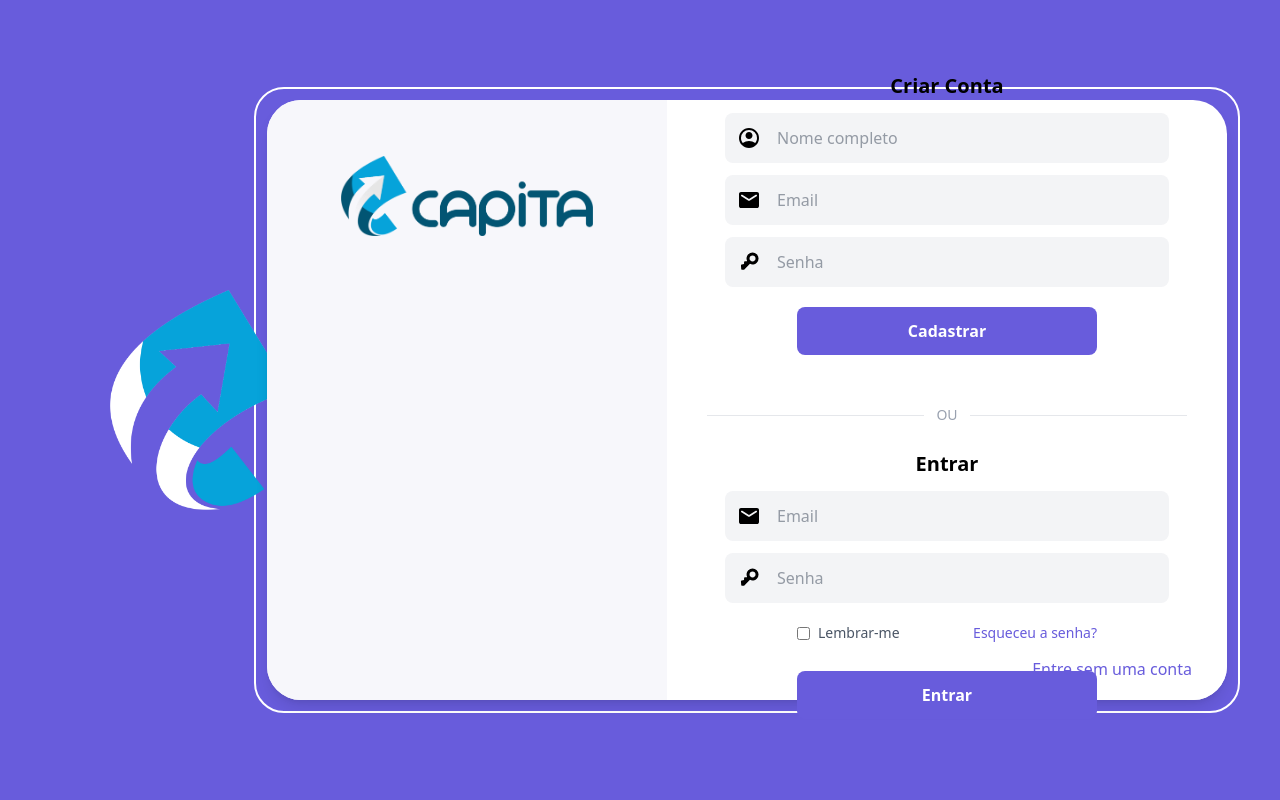
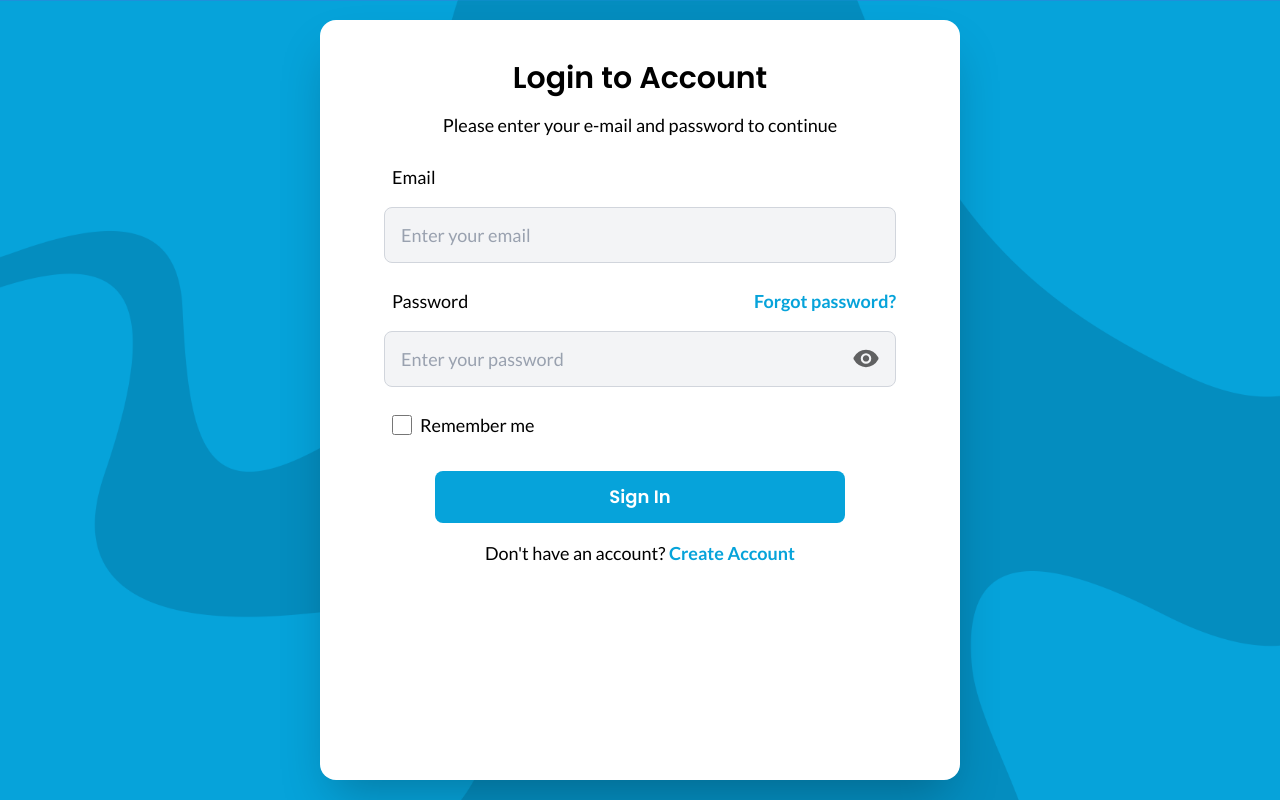
Before and after one commit to gabrielleaosb/capita, a Django app: page /login/ in a window 1280 px wide. Run offline with Django 5.2, Linux system fonts and the light colour scheme; style sheets or scripts are compiled from the project's sources; parts of the project's set-up code (start-up, migrations or seed data) failed here and were passed over; some libraries are stand-ins or nearby versions.

Commit message:
Login/Register Page Design + Animations

```diff
--- a/backend/users/urls.py
+++ b/backend/users/urls.py
@@ -3,6 +3,7 @@ from . import views
 
 urlpatterns = [
     path('login/', views.login, name='login'),
+    path('register/', views.register, name='register'),
     path('verify_google_token/', views.verify_google_token, name='verify_google_token'),
     path('api/check_email/', views.check_email, name='check_email'),
     path('home/', views.home, name='home'),
--- a/backend/users/views.py
+++ b/backend/users/views.py
@@ -18,6 +18,50 @@ FB_APP_ID = settings.FB_APP_ID
 FB_MEASUREMENT_ID = settings.FB_MEASUREMENT_ID
 
 logger = logging.getLogger(__name__)
+
+def register(request):
+    if request.session.get('firebase_token'):
+        return redirect('home')
+    if request.method == 'POST':
+        auth_header = request.headers.get('Authorization')
+        if not auth_header or not auth_header.startswith('Bearer '):
+            return JsonResponse({
+                'status': 'error',
+                'message': 'Token não fornecido'
+            }, status=401)
+        try:
+            token = auth_header.split('Bearer ')[1]
+            user_data = get_user_data(token)
+            if not user_data:
+                return JsonResponse({
+                    'status': 'error',
+                    'message': 'Token inválido'
+                }, status=401)
+            firebase_user = create_or_update_user(user_data)
+            if not firebase_user:
+                return JsonResponse({
+                    'status': 'error',
+                    'message': 'Erro ao processar usuário'
+                }, status=500)
+            return JsonResponse({
+                'status': 'success',
+                'user': user_data
+            })
+        except Exception as e:
+            logger.error(f"Erro no registro Firebase: {str(e)}")
+            return JsonResponse({
+                'status': 'error',
+                'message': str(e)
+            }, status=500)
+    return render(request, 'register.html', {
+        'FB_API_KEY': FB_API_KEY,
+        'FB_AUTH_DOMAIN': FB_AUTH_DOMAIN,
+        'FB_PROJECT_ID': FB_PROJECT_ID,
+        'FB_STORAGE_BUCKET': FB_STORAGE_BUCKET,
+        'FB_MESSAGING_SENDER_ID': FB_MESSAGING_SENDER_ID,
+        'FB_APP_ID': FB_APP_ID,
+        'FB_MEASUREMENT_ID': FB_MEASUREMENT_ID,
+    })
 
 def login(request):
     if request.session.get('firebase_token'):
@@ -62,7 +106,7 @@ def login(request):
                 'message': str(e)
             }, status=500)
 
-    return render(request, 'firebase_test.html', {
+    return render(request, 'login.html', {
         'FB_API_KEY': FB_API_KEY,
         'FB_AUTH_DOMAIN': FB_AUTH_DOMAIN,
         'FB_PROJECT_ID': FB_PROJECT_ID,
--- /dev/null
+++ b/frontend/static/css/fonts.css
@@ -0,0 +1,32 @@
+@import url('https://fonts.googleapis.com/css2?family=Fira+Code:wght@300..700&family=Lato:ital,wght@0,100;0,300;0,400;0,700;0,900;1,100;1,300;1,400;1,700;1,900&family=Poppins:wght@400;600;700;800&family=Roboto+Slab:wght@100..900&display=swap');
+
+/* Lato */
+.font-lato-thin        { font-family: 'Lato', sans-serif; font-weight: 100; }
+.font-lato-light       { font-family: 'Lato', sans-serif; font-weight: 300; }
+.font-lato-regular     { font-family: 'Lato', sans-serif; font-weight: 400; }
+.font-lato-bold        { font-family: 'Lato', sans-serif; font-weight: 700; }
+.font-lato-black       { font-family: 'Lato', sans-serif; font-weight: 900; }
+.font-lato-italic      { font-family: 'Lato', sans-serif; font-style: italic; }
+
+/* Poppins */
+.font-poppins-regular  { font-family: 'Poppins', sans-serif; font-weight: 400; }
+.font-poppins-semibold { font-family: 'Poppins', sans-serif; font-weight: 600; }
+.font-poppins-bold     { font-family: 'Poppins', sans-serif; font-weight: 700; }
+.font-poppins-extrabold{ font-family: 'Poppins', sans-serif; font-weight: 800; }
+
+/* Fira Code */
+.font-firacode-light   { font-family: 'Fira Code', monospace; font-weight: 300; }
+.font-firacode-regular { font-family: 'Fira Code', monospace; font-weight: 400; }
+.font-firacode-medium  { font-family: 'Fira Code', monospace; font-weight: 500; }
+.font-firacode-semibold{ font-family: 'Fira Code', monospace; font-weight: 600; }
+.font-firacode-bold    { font-family: 'Fira Code', monospace; font-weight: 700; }
+
+/* Roboto Slab */
+.font-robotoslab-thin    { font-family: 'Roboto Slab', serif; font-weight: 100; }
+.font-robotoslab-light   { font-family: 'Roboto Slab', serif; font-weight: 300; }
+.font-robotoslab-regular { font-family: 'Roboto Slab', serif; font-weight: 400; }
+.font-robotoslab-medium  { font-family: 'Roboto Slab', serif; font-weight: 500; }
+.font-robotoslab-semibold{ font-family: 'Roboto Slab', serif; font-weight: 600; }
+.font-robotoslab-bold    { font-family: 'Roboto Slab', serif; font-weight: 700; }
+.font-robotoslab-extrabold{ font-family: 'Roboto Slab', serif; font-weight: 800; }
+.font-robotoslab-black   { font-family: 'Roboto Slab', serif; font-weight: 900; }
--- /dev/null
+++ b/frontend/static/css/styles.css
@@ -0,0 +1,21 @@
+@keyframes pulse-grow {
+    0%, 100% { transform: scale(1);}
+    50% { transform: scale(1.15);}
+  }
+  .animate-pulse-grow {
+    animation: pulse-grow 0.8s infinite;
+  }
+
+  @keyframes grow-fade-in {
+    0% {
+      opacity: 0;
+      transform: scale(0.92);
+    }
+    100% {
+      opacity: 1;
+      transform: scale(1);
+    }
+  }
+  .animate-grow-in {
+    animation: grow-fade-in 0.6s both;
+  }
--- a/frontend/static/js/firebase_auth.js
+++ b/frontend/static/js/firebase_auth.js
@@ -79,7 +79,25 @@ async function sendTokenToBackend(token) {
 
   const data = await response.json();
   if (data.status === 'success') {
-    window.location.href = data.redirect_url || '/home/';
+    const loginDiv = document.getElementById('loginResult');
+    const registerDiv = document.getElementById('registerResult');
+    let targetDiv = loginDiv || registerDiv;
+    if (targetDiv) {
+      targetDiv.textContent = loginDiv
+        ? 'Logado com sucesso!'
+        : 'Conta criada com sucesso!';
+      targetDiv.classList.remove('text-red-600', 'text-green-600');
+      targetDiv.classList.add('animate-pulse-grow');
+      targetDiv.style.color = '#06A3DA';
+      targetDiv.style.fontWeight = 'bold';
+      setTimeout(() => {
+        window.location.href = data.redirect_url || '/home/';
+      }, 2200);
+    } else {
+      setTimeout(() => {
+        window.location.href = data.redirect_url || '/home/';
+      }, 2200);
+    }
   } else {
     throw new Error(data.message || 'Erro no backend');
   }
--- a/frontend/templates/firebase_test.html
+++ /dev/null
@@ -1,108 +0,0 @@
-{% load static %}
-<!DOCTYPE html>
-<html lang="pt-br">
-  <head>
-    <meta charset="UTF-8" />
-    <title>Capita</title>
-    <meta name="viewport" content="width=device-width, initial-scale=1" />
-    <meta name="csrf-token" content="{{ csrf_token }}">
-    <link href="{% static 'css/output.css' %}" rel="stylesheet">
-    <link rel="icon" href="{% static "images/logo/icone_cor.svg" %}" type="image/svg+xml" />
-    <style>
-      body {
-        background-color: #685cdc;
-      }
-    </style>
-  </head>
-  <body class="min-h-screen flex items-center justify-end">
-    <img src="{% static "images/logo/icone_branco.png" %}" class="w-auto h-[220px] absolute left-[110px]">
-    <div class="mr-10 relative p-[13px]">
-      <div class="absolute inset-0 border-2 border-white rounded-[30px] bg-transparent -z-10"></div>
-      <div class="borda-externa bg-white flex w-[1450px] max-w-[75vw] min-h-[600px] max-h-[75vh] rounded-[34px] shadow-lg">
-        <!-- Lado esquerdo: Imagem -->
-        <div class="flex-1 flex items-start pt-14 justify-center bg-[#f7f7fb] rounded-l-[34px]">
-          <!-- Coloque sua imagem SVG ou IMG aqui -->
-          <img src="{% static "images/logo/capita.tif_cor.png" %}" class="w-auto h-[80px] object-contain">
-        </div>
-        <!-- Lado direito: Formulários -->
-        <div class="flex-[1.2] flex flex-col justify-center px-10 mt-8 py-12 rounded-r-[34px] bg-white">
-          <a href="{% url 'home' %}" class="text-[#685cdc] hover:underline cursor-pointer absolute bottom-8 right-12">Entre sem uma conta</a>
-          <!-- Registro -->
-          <form id="registerForm" class="flex flex-col gap-3 items-center">
-            <h1 class="font-bold text-[20px]">Criar Conta</h1>
-            <div class="flex items-center bg-gray-100 rounded-lg px-3 gap-4">
-              <img src="{% static "images/icons/user_black.svg" %}" alt="Icone de usuario">
-              <input type="text" id="regName" name="name" placeholder="Nome completo" required class="bg-transparent flex-1 py-3 w-[380px] h-[50px] outline-none text-gray-700" />
-            </div>
-            <div class="flex items-center bg-gray-100 rounded-lg px-3 gap-4">
-              <img src="{% static "images/icons/email_icon_black.svg" %}" alt="Icone de email">
-              <input type="email" id="regEmail" name="email" placeholder="Email" required class="bg-transparent flex-1 py-3 w-[380px] h-[50px] outline-none text-gray-700" />
-            </div>
-            <div class="flex items-center bg-gray-100 rounded-lg px-3 gap-4">
-              <img src="{% static "images/icons/key_black.svg" %}" alt="Icone de senha" class="rotate-[135deg]">
-              <input type="password" id="regPassword" name="password" placeholder="Senha" required class="bg-transparent flex-1 py-3 w-[380px] h-[50px] outline-none text-gray-700" />
-            </div>
-            <button type="submit" id="registerBtn" class="mt-2 p-3 bg-[#685cdc] text-white font-bold rounded-lg hover:bg-[#574bb3] w-[300px] transition">Cadastrar</button>
-            <div class="msg text-center min-h-[22px]" id="registerResult"></div>
-          </form>
-          <!-- Separador -->
-          <div class="flex items-center my-4">
-            <div class="flex-1 h-px bg-gray-200"></div>
-            <span class="mx-3 text-gray-400 text-sm">OU</span>
-            <div class="flex-1 h-px bg-gray-200"></div>
-          </div>
-          <!-- Login -->
-          <form id="loginForm" class="flex flex-col gap-3 mt-2 items-center">
-            <h1 class="font-bold text-[20px]">Entrar</h1>
-            <div class="flex items-center bg-gray-100 rounded-lg px-3 gap-4">
-              <img src="{% static "images/icons/email_icon_black.svg" %}" alt="Icone de email">
-              <input type="email" id="loginEmail" name="email" placeholder="Email" required class="bg-transparent flex-1 py-3 w-[380px] h-[50px] outline-none text-gray-700" />
-            </div>
-            <div class="flex items-center bg-gray-100 rounded-lg px-3 gap-4">
-              <img src="{% static "images/icons/key_black.svg" %}" alt="Icone de senha" class="rotate-[135deg]">
-              <input type="password" id="loginPassword" name="password" placeholder="Senha" required class="bg-transparent flex-1 py-3 w-[380px] h-[50px] outline-none text-gray-700" />
-            </div>
-            <div class="flex items-center justify-between text-sm mt-2 w-[300px]">
-              <label class="flex items-center gap-2">
-                <input type="checkbox" class="accent-[#685cdc]">
-                <span class="text-gray-600">Lembrar-me</span>
-              </label>
-              <a href="#" class="text-[#685cdc] hover:underline">Esqueceu a senha?</a>
-            </div>
-            <button type="submit" id="loginBtn" class="mt-4 bg-[#685cdc] text-white font-bold rounded-lg py-3 hover:bg-[#574bb3] w-[300px] transition">Entrar</button>
-            <div class="msg text-center mt-2 min-h-[22px]" id="loginResult"></div>
-          </form>
-        </div>
-      </div>
-    </div>
-    <script type="module">
-      console.log("Script do template executado");
-
-      const showLogin = document.getElementById("showLogin");
-      const showRegister = document.getElementById("showRegister");
-
-      window.firebaseConfig = {
-        apiKey: "{{ FB_API_KEY }}",
-        authDomain: "{{ FB_AUTH_DOMAIN }}",
-        projectId: "{{ FB_PROJECT_ID }}",
-        storageBucket: "{{ FB_STORAGE_BUCKET }}",
-        messagingSenderId: "{{ FB_MESSAGING_SENDER_ID }}",
-        appId: "{{ FB_APP_ID }}",
-        measurementId: "{{ FB_MEASUREMENT_ID }}"
-      };
-      console.log("Config definida no template:", window.firebaseConfig);
-
-
-      if (window.location.search.includes('logout=1')) {
-        localStorage.clear();
-        sessionStorage.clear();
-        document.cookie.split(';').forEach(cookie => {
-            document.cookie = cookie.replace(/^ +/, '')
-                .replace(/=.*/, `=;expires=${new Date(0).toUTCString()};path=/`);
-        });
-        window.location.href = "{% url 'login' %}?nocache=" + Date.now();
-      }
-    </script>
-    <script type="module" src="{% static 'js/firebase_auth.js' %}"></script>
-  </body>
-</html>
--- a/frontend/templates/home.html
+++ b/frontend/templates/home.html
@@ -1,3 +1,4 @@
+{% load static %}
 <!DOCTYPE html>
 <html lang="pt-br">
 <head>
@@ -5,8 +6,7 @@
     <meta name="viewport" content="width=device-width, initial-scale=1.0">
     <meta name="csrf-token" content="{{ csrf_token }}">
     <title>Home</title>
-    <script src="https://cdn.tailwindcss.com"></script>
-
+    <link href="{% static 'css/output.css' %}" rel="stylesheet">
 </head>
 <body class="bg-gray-50 font-sans">
   <nav class="fixed top-0 bg-blue-800 w-full h-[100px] -z-10">
--- /dev/null
+++ b/frontend/templates/login.html
@@ -0,0 +1,83 @@
+{% load static %}
+<!DOCTYPE html>
+<html lang="pt-br">
+  <head>
+    <meta charset="UTF-8" />
+    <title>Capita</title>
+    <meta name="viewport" content="width=device-width, initial-scale=1" />
+    <meta name="csrf-token" content="{{ csrf_token }}">
+    <link href="{% static 'css/output.css' %}" rel="stylesheet">
+    <link rel="icon" href="{% static "images/logo/icone_cor.svg" %}" type="image/svg+xml" />
+    <link rel="stylesheet" href="{% static 'css/fonts.css' %}">
+    <link rel="stylesheet" href="{% static 'css/styles.css' %}">
+    <style>
+      body {
+        background-color: #685cdc;
+        background-image: url("{% static 'images/backgrounds/background_site.png' %}");
+        background-size: cover;
+        background-position: center;
+        background-repeat: no-repeat;
+      }
+    </style>
+  </head>
+  <body class="min-h-screen flex items-center justify-center">
+    <form id="loginForm" class="animate-grow-in bg-white w-[80vh] h-[95vh] 2xl:w-[66vh] 2xl:h-[76vh] flex flex-col rounded-2xl shadow-2xl items-center justify-center">
+      <div class="bg-transparent w-[80%] h-[100%] flex flex-col mt-10 items-center 2xl:mt-14">
+        <h1 class="text-center text-3xl font-poppins-semibold 2xl:text-4xl">Login to Account</h1>
+        <p class="mt-4 font-lato-regular text-[18px]">Please enter your e-mail and password to continue</p>
+        <div class="w-full flex flex-col mt-6 gap-4">
+          <h1 class="font-lato-regular text-lg px-2">Email</h1>
+          <input type="email" id="loginEmail" name="email" placeholder="Enter your email"
+            class="w-full h-14 rounded-lg border-1 bg-gray-100 border-gray-300 focus:outline-none focus:border-[#06A3DA]
+            px-4 font-lato-regular text-lg placeholder:text-gray-400" required />
+        </div>
+        <div class="w-full mt-6 gap-4">
+          <div class="w-full flex flex-row justify-between mb-4">
+            <h1 class="font-lato-regular text-lg px-2">Password</h1>
+            <a href="#" class="text-[#06A3DA] font-lato-bold text-lg hover:underline">Forgot password?</a>
+          </div>
+          <div class="relative w-full">
+            <input type="password" id="loginPassword" name="password" placeholder="Enter your password"
+              class="w-full h-14 rounded-lg border-1 bg-gray-100 border-gray-300 focus:outline-none focus:border-[#06A3DA]
+              px-4 font-lato-regular text-lg placeholder:text-gray-400 pr-12" required />
+            <button type="button" id="togglePassword" tabindex="-1"
+              class="absolute right-4 top-1/2 -translate-y-1/2">
+              <img id="eyeIcon" src="{% static 'images/icons/visibility_on_black.svg' %}" alt="Mostrar senha" class="w-7 h-7 opacity-60 hover:opacity-90 transition cursor-pointer" />
+            </button>
+          </div>
+        </div>
+        <div class="w-full flex flex-row items-center justify-between mt-6">
+          <label class="flex items-center gap-2 font-lato-regular text-lg px-2">
+            <input type="checkbox" id="rememberMe" class="accent-[#06A3DA] w-5 h-5 cursor-pointer">
+            Remember me
+          </label>
+        </div>
+        <div class="w-full flex flex-col mt-8 items-center gap-4">
+          <button type="submit" id="signInBtn"
+            class="bg-[#06A3DA] w-[80%] hover:bg-[#025573] text-white font-poppins-semibold rounded-lg px-8 py-3 text-lg transition cursor-pointer">
+            Sign In
+          </button>
+          <span class="text-lg font-lato-regular">Don't have an account? <a href="{% url 'register' %}" class="text-[#06A3DA] font-lato-bold text-lg hover:underline">Create Account</a></span>
+        </div>
+        <div id="loginResult" class="text-center text-red-600 font-lato-regular mt-6 min-h-[22px]"></div>
+      </div>
+    </form>
+    <script type="module">
+      // Alternar visibilidade da senha
+      const passwordInput = document.getElementById('loginPassword');
+      const togglePassword = document.getElementById('togglePassword');
+      const eyeIcon = document.getElementById('eyeIcon');
+      let visible = false;
+
+      togglePassword.addEventListener('click', function () {
+        visible = !visible;
+        passwordInput.type = visible ? 'text' : 'password';
+        eyeIcon.src = visible
+          ? "{% static 'images/icons/visibility_off_black.svg' %}"
+          : "{% static 'images/icons/visibility_on_black.svg' %}";
+        eyeIcon.alt = visible ? "Ocultar senha" : "Mostrar senha";
+      });
+    </script>
+    <script type="module" src="{% static 'js/firebase_auth.js' %}"></script>
+  </body>
+</html>
```
Also changed, not shown: frontend/templates/register.html (added, +82 -0 lines), frontend/static/images/backgrounds/background_site.png (added), frontend/static/images/backgrounds/login_background.svg (added).
